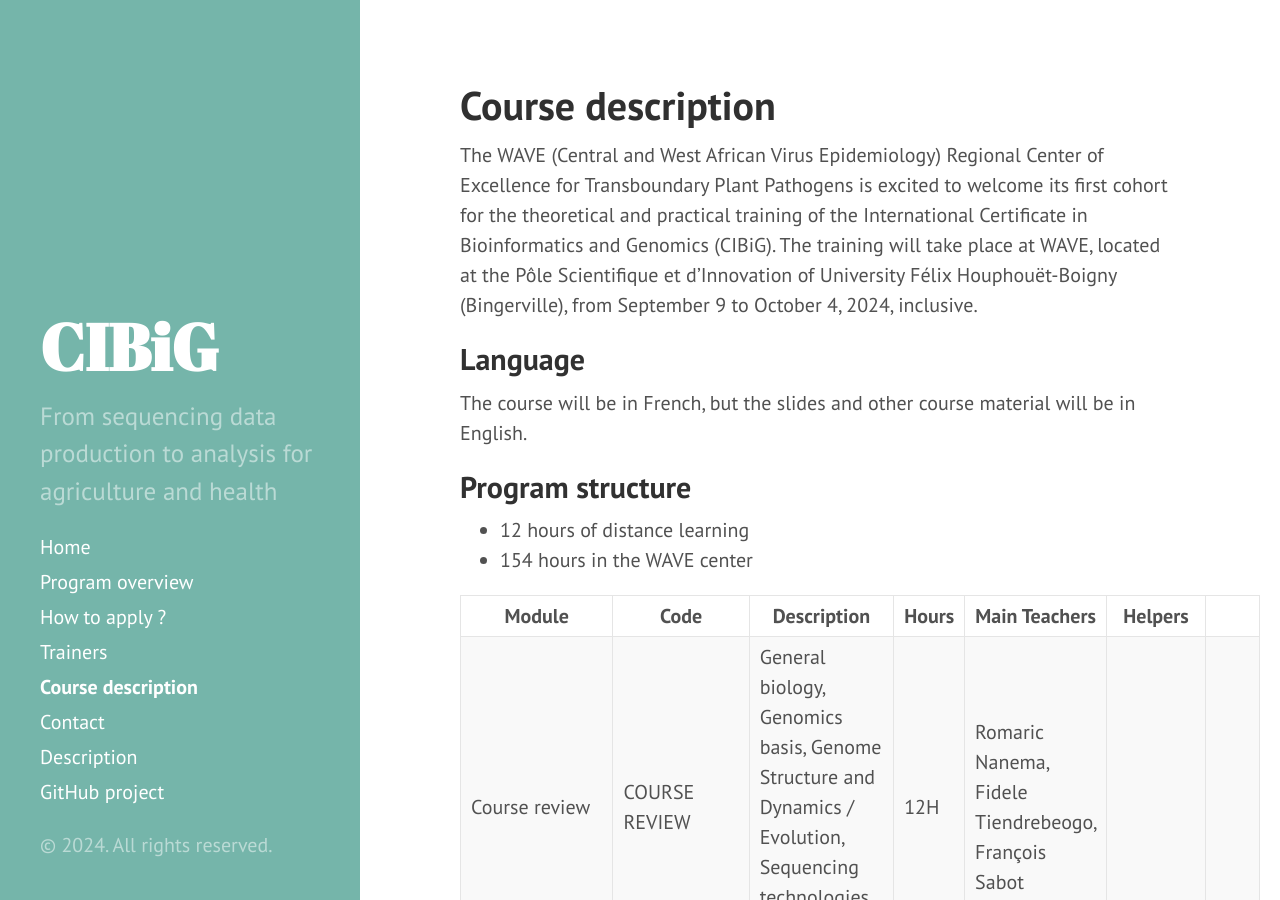
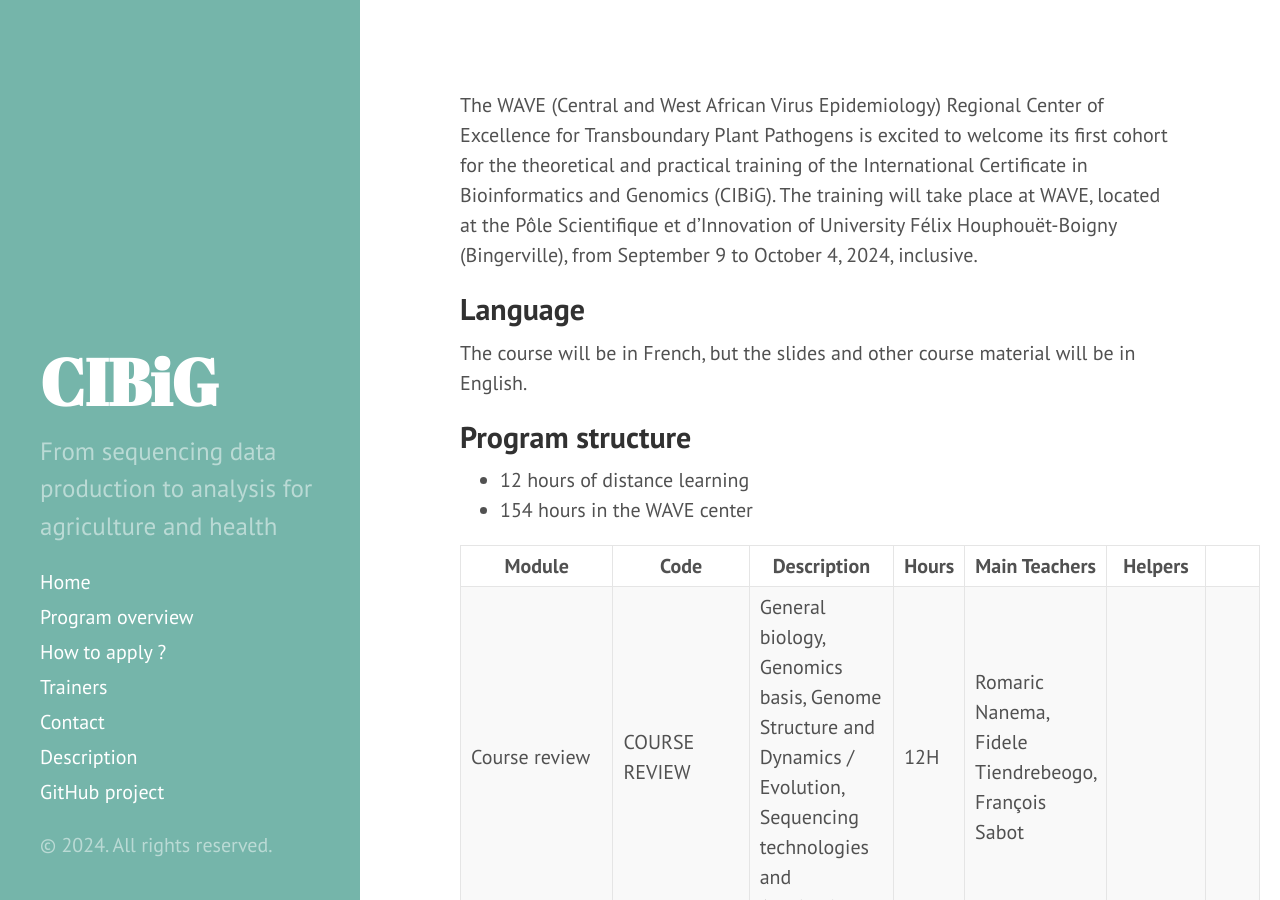
Before and after one commit to wave-centre/cibig, a Jekyll site: the page built from docs/05-description.md, in a window 1280 px wide and 900 px high. Built offline with Jekyll 4.4.1, drawn with Linux system fonts in a browser that asks for light colours; our own code applies the rules of GitHub Pages for plain Markdown files.

Commit message:
Update 05-description.md

```diff
--- a/docs/05-description.md
+++ b/docs/05-description.md
@@ -1,6 +1,5 @@
 ---
-layout: page
-title: Course description
+
 ---
 
 The WAVE (Central and West African Virus Epidemiology) Regional Center of Excellence for Transboundary Plant Pathogens is excited to welcome its first cohort for the theoretical and practical training of the International Certificate in Bioinformatics and Genomics (CIBiG). The training will take place at WAVE, located at the Pôle Scientifique et d'Innovation of University Félix Houphouët-Boigny (Bingerville), from September 9 to October 4, 2024, inclusive.
```
